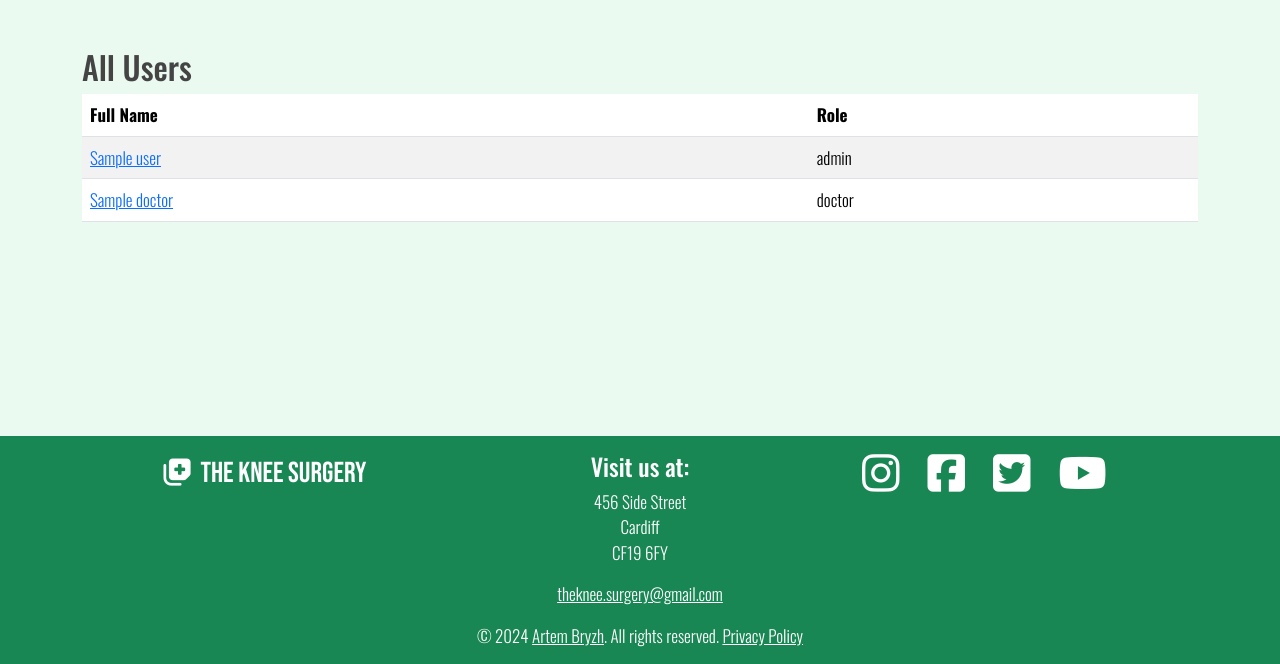
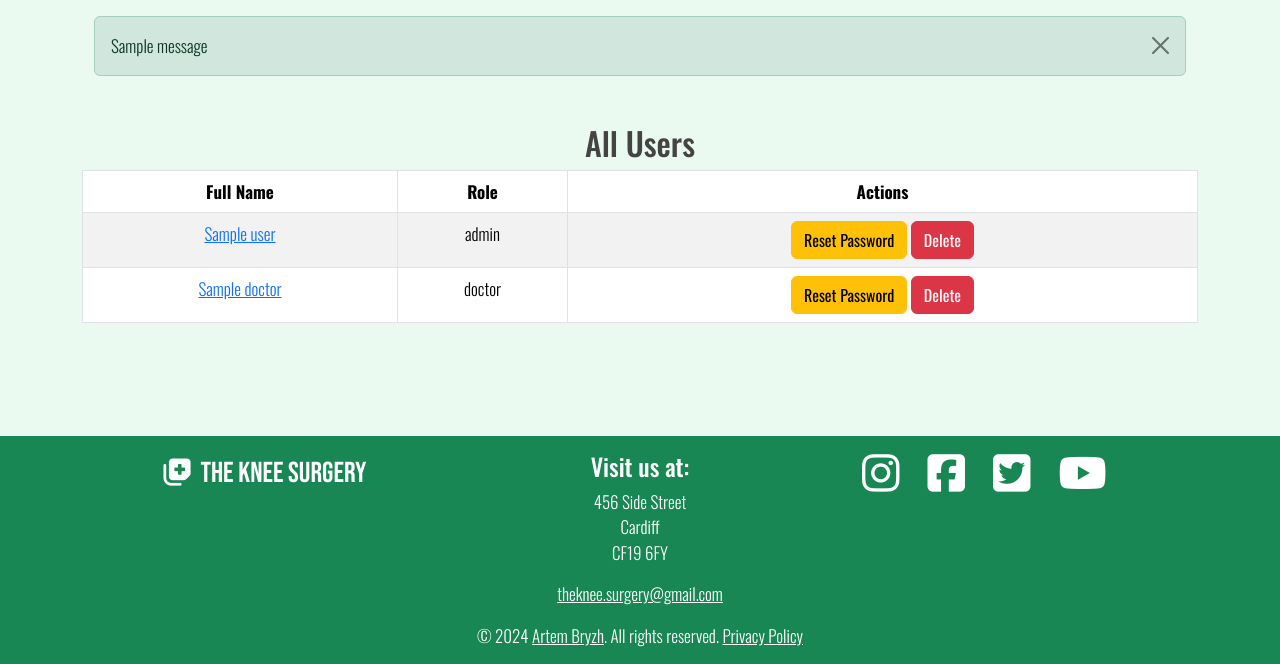
Before and after one commit to pagaslav/theknee-surgery, a Flask app: page /admin/users in a window 1280 px wide. Shown: the part 136-800 px from the top of the page. Run offline with Flask 3, Linux system fonts and the light colour scheme; the visitor is signed in with stand-in values (Sample User, id 1); one stand-in notice (Sample message) is shown; a database or web service that is not in the repository returns one stand-in record (values such as "Sample title"); some libraries are stand-ins or nearby versions.

Commit message:
feat(add password validation and admin controls): add password validation and admin controls
Added client-side and server-side password validation to ensure security requirements. This includes
updates to the signup and profile routes, as well as corresponding JavaScript functions and CSS
styles. Also added password reset and user deletion buttons for admin users in the admin panel.

```diff
--- a/app.py
+++ b/app.py
@@ -12,6 +12,9 @@ from datetime import timedelta, datetime
 import cloudinary
 import cloudinary.uploader
 import cloudinary.api
+import secrets
+import string
+import re
 
 # Checking if env.py file exists for environment variables
 if os.path.exists("env.py"):
@@ -42,6 +45,55 @@ def index():
     return render_template('index.html')
 
 
+# @app.route("/signup", methods=["GET", "POST"])
+# def signup():
+#     if request.method == "POST":
+#         # Get form data
+#         name = request.form.get("name")
+#         gender = request.form.get("gender")
+#         dob = request.form.get("dob")  # Get date of birth
+#         phone = request.form.get("phone")
+#         # Convert email to lower case
+#         email = request.form.get("email").lower()
+#         password = request.form.get("password")
+#         confirm_password = request.form.get("confirm_password")
+#         # Check if the email already exists
+#         existing_user = mongo.db.users.find_one({"email": email})
+#         if existing_user:
+#             flash(
+#                 "Email already exists. Please use a different email.", "danger"
+#             )
+#             return redirect(url_for("signup"))
+
+#         # Check if passwords match
+#         if password == confirm_password:
+#             # Hash the password
+#             hashed_password = generate_password_hash(password)
+#             # Create a new user record
+#             new_user = {
+#                 "name": name,
+#                 "gender": gender,
+#                 "dob": dob,  # Save date of birth
+#                 "phone": phone,
+#                 "email": email,
+#                 "password": hashed_password,
+#                 "role": "patient"  # Assign role
+#             }
+#             # Insert the new user into the database
+#             mongo.db.users.insert_one(new_user)
+#             flash("Registration successful!", "success")
+
+#             # Log the user in by adding their email to the session
+#             session["user"] = email
+
+#             return redirect(url_for("profile", username=email))
+#         else:
+#             flash("Passwords do not match. Please try again.", "danger")
+#             return redirect(url_for("signup"))
+
+#     # Render the signup template
+#     return render_template("signup.html")
+
 @app.route("/signup", methods=["GET", "POST"])
 def signup():
     if request.method == "POST":
@@ -50,43 +102,46 @@ def signup():
         gender = request.form.get("gender")
         dob = request.form.get("dob")  # Get date of birth
         phone = request.form.get("phone")
-        # Convert email to lower case
         email = request.form.get("email").lower()
         password = request.form.get("password")
         confirm_password = request.form.get("confirm_password")
+
         # Check if the email already exists
         existing_user = mongo.db.users.find_one({"email": email})
         if existing_user:
-            flash(
-                "Email already exists. Please use a different email.", "danger"
-            )
+            flash("Email already exists. Please use a different email.", "danger")
             return redirect(url_for("signup"))
 
         # Check if passwords match
-        if password == confirm_password:
-            # Hash the password
-            hashed_password = generate_password_hash(password)
-            # Create a new user record
-            new_user = {
-                "name": name,
-                "gender": gender,
-                "dob": dob,  # Save date of birth
-                "phone": phone,
-                "email": email,
-                "password": hashed_password,
-                "role": "patient"  # Assign role
-            }
-            # Insert the new user into the database
-            mongo.db.users.insert_one(new_user)
-            flash("Registration successful!", "success")
-
-            # Log the user in by adding their email to the session
-            session["user"] = email
-
-            return redirect(url_for("profile", username=email))
-        else:
+        if password != confirm_password:
             flash("Passwords do not match. Please try again.", "danger")
             return redirect(url_for("signup"))
+
+        # Validate password requirements
+        if not re.match(r"(?=.*\d)(?=.*[a-z])(?=.*[A-Z]).{8,}", password):
+            flash("Password must contain at least 8 characters, including UPPER/lowercase and numbers", "danger")
+            return redirect(url_for("signup"))
+
+        # Hash the password
+        hashed_password = generate_password_hash(password)
+        # Create a new user record
+        new_user = {
+            "name": name,
+            "gender": gender,
+            "dob": dob,
+            "phone": phone,
+            "email": email,
+            "password": hashed_password,
+            "role": "patient"
+        }
+        # Insert the new user into the database
+        mongo.db.users.insert_one(new_user)
+        flash("Registration successful!", "success")
+
+        # Log the user in by adding their email to the session
+        session["user"] = email
+
+        return redirect(url_for("profile", username=email))
 
     # Render the signup template
     return render_template("signup.html")
@@ -173,6 +228,111 @@ def add_doctor():
     else:
         flash("You do not have permission to access this page.", "danger")
         return redirect(url_for("index"))
+
+
+def generate_random_password(length=12):
+    characters = string.ascii_letters + string.digits + string.punctuation
+    return ''.join(secrets.choice(characters) for i in range(length))
+
+
+
+@app.route("/admin/reset_password", methods=["POST"])
+def reset_password_admin():
+    if "user" in session and mongo.db.users.find_one({"email": session["user"], "role": "admin"}):
+        user_id = request.form.get("user_id")
+        new_password = generate_random_password()  # Генерация случайного пароля
+
+        hashed_password = generate_password_hash(new_password)
+
+        user = mongo.db.users.find_one({"_id": ObjectId(user_id)})
+        if user:
+            mongo.db.users.update_one(
+                {"_id": ObjectId(user_id)},
+                {"$set": {"password": hashed_password}}
+            )
+            flash(f"Password reset successfully for {user['name']}! New password: {new_password}", "success")
+        else:
+            doctor = mongo.db.doctors.find_one({"_id": ObjectId(user_id)})
+            if doctor:
+                mongo.db.doctors.update_one(
+                    {"_id": ObjectId(user_id)},
+                    {"$set": {"password": hashed_password}}
+                )
+                flash(f"Password reset successfully for Dr. {doctor['name']}! New password: {new_password}", "success")
+            else:
+                flash("User not found.", "danger")
+        return redirect(url_for("admin_users"))
+    else:
+        flash("You do not have permission to access this page.", "danger")
+        return redirect(url_for("index"))
+
+
+
+@app.route("/admin/delete_user", methods=["POST"])
+def delete_user():
+    if "user" in session and mongo.db.users.find_one({"email": session["user"], "role": "admin"}):
+        user_id = request.form.get("user_id")
+
+        user = mongo.db.users.find_one({"_id": ObjectId(user_id)})
+        if user:
+            mongo.db.users.delete_one({"_id": ObjectId(user_id)})
+            flash("User deleted successfully!", "success")
+        else:
+            doctor = mongo.db.doctors.find_one({"_id": ObjectId(user_id)})
+            if doctor:
+                mongo.db.doctors.delete_one({"_id": ObjectId(user_id)})
+                flash("User deleted successfully!", "success")
+            else:
+                flash("User not found.", "danger")
+        return redirect(url_for("admin_users"))
+    else:
+        flash("You do not have permission to access this page.", "danger")
+        return redirect(url_for("index"))
+
+@app.route("/change_password", methods=["POST"])
+def change_password():
+    if "user" in session:
+        # Get form data
+        user_id = request.form.get("user_id")
+        current_password = request.form.get("current_password")
+        new_password = request.form.get("new_password")
+        confirm_new_password = request.form.get("confirm_new_password")
+
+        # Find the user in the database
+        user = mongo.db.users.find_one({"_id": ObjectId(user_id)})
+        if not user:
+            flash("User not found.", "danger")
+            return redirect(url_for("profile", username=session["user"]))
+
+        # Check if the current password is correct
+        if not check_password_hash(user["password"], current_password):
+            flash("Current password is incorrect.", "danger")
+            return redirect(url_for("profile", username=session["user"]))
+
+        # Check if new passwords match
+        if new_password != confirm_new_password:
+            flash("New passwords do not match.", "danger")
+            return redirect(url_for("profile", username=session["user"]))
+
+        # Validate new password requirements
+        if not re.match(r"(?=.*\d)(?=.*[a-z])(?=.*[A-Z]).{8,}", new_password):
+            flash("Password must contain at least 8 characters, including UPPER/lowercase and numbers.", "danger")
+            return redirect(url_for("profile", username=session["user"]))
+
+        # Hash the new password
+        hashed_password = generate_password_hash(new_password)
+
+        # Update the user's password in the database
+        mongo.db.users.update_one(
+            {"_id": ObjectId(user_id)},
+            {"$set": {"password": hashed_password}}
+        )
+
+        flash("Password updated successfully!", "success")
+        return redirect(url_for("profile", username=session["user"]))
+    else:
+        flash("You need to log in to change your password.", "danger")
+        return redirect(url_for("login"))
 
 
 @app.route("/logout")
--- a/static/css/style.css
+++ b/static/css/style.css
@@ -258,12 +258,14 @@ footer {
 }
 
 /* Password requirements */
-#password-requirements {
+#password-requirements-register,
+#password-requirements-change {
   display: flex;
   flex-wrap: wrap;
 }
 
-#password-requirements p {
+#password-requirements-register p,
+#password-requirements-change p {
   font-size: 0.9em;
   color: gray;
   display: inline;
--- a/static/js/script.js
+++ b/static/js/script.js
@@ -188,41 +188,59 @@ $(document).ready(function () {
       })
     }
   })
+  $("#togglePasswordForm").click(function () {
+    $("#changePasswordForm").toggleClass("d-none")
+  })
 })
 
-function togglePasswordVisibility(inputId, iconId) {
-  let passwordInput = document.getElementById(inputId)
-  let passwordIcon = document.getElementById(iconId)
-  if (passwordInput.type === "password") {
-    passwordInput.type = "text"
-    passwordIcon.classList.remove("fa-eye")
-    passwordIcon.classList.add("fa-eye-slash")
+// Function to validate password requirements
+function validatePassword(id, requirementsId) {
+  const password = document.getElementById(id).value
+  const requirements = document.getElementById(requirementsId)
+
+  const length = requirements.querySelector('p[id^="length"]')
+  const uppercase = requirements.querySelector('p[id^="uppercase"]')
+  const number = requirements.querySelector('p[id^="number"]')
+
+  // Check length
+  if (password.length >= 8) {
+    length.classList.remove("neutral")
+    length.classList.add("valid")
   } else {
-    passwordInput.type = "password"
-    passwordIcon.classList.remove("fa-eye-slash")
-    passwordIcon.classList.add("fa-eye")
-  }
-}
-
-function validatePassword(password) {
-  // Check the length of the password
-  if (password.length >= 8) {
-    $("#length").removeClass("neutral invalid").addClass("valid")
-  } else {
-    $("#length").removeClass("neutral valid").addClass("invalid")
+    length.classList.remove("valid")
+    length.classList.add("neutral")
   }
 
   // Check for uppercase letter
   if (/[A-Z]/.test(password)) {
-    $("#uppercase").removeClass("neutral invalid").addClass("valid")
+    uppercase.classList.remove("neutral")
+    uppercase.classList.add("valid")
   } else {
-    $("#uppercase").removeClass("neutral valid").addClass("invalid")
+    uppercase.classList.remove("valid")
+    uppercase.classList.add("neutral")
   }
 
   // Check for number
   if (/\d/.test(password)) {
-    $("#number").removeClass("neutral invalid").addClass("valid")
+    number.classList.remove("neutral")
+    number.classList.add("valid")
   } else {
-    $("#number").removeClass("neutral valid").addClass("invalid")
+    number.classList.remove("valid")
+    number.classList.add("neutral")
   }
 }
+
+// Function to toggle password visibility
+function togglePasswordVisibility(passwordFieldId, iconId) {
+  const passwordField = document.getElementById(passwordFieldId)
+  const icon = document.getElementById(iconId)
+  if (passwordField.type === "password") {
+    passwordField.type = "text"
+    icon.classList.remove("fa-eye")
+    icon.classList.add("fa-eye-slash")
+  } else {
+    passwordField.type = "password"
+    icon.classList.remove("fa-eye-slash")
+    icon.classList.add("fa-eye")
+  }
+}
--- a/templates/admin_users.html
+++ b/templates/admin_users.html
@@ -1,12 +1,36 @@
 {% extends "base.html" %} {% block title %}All Users{% endblock %} {% block
 content %}
 <main class="container">
-  <h2 class="mt-5">All Users</h2>
-  <table class="table table-striped">
-    <thead>
+  <!-- Flash messages section -->
+  <div class="container mt-3">
+    {% with messages = get_flashed_messages(with_categories=true) %} {% if
+    messages %}
+    <div class="flash-messages">
+      {% for category, message in messages %}
+      <div
+        class="alert alert-{{ category }} alert-dismissible fade show"
+        role="alert"
+      >
+        {{ message }}
+        <button
+          type="button"
+          class="btn-close"
+          data-bs-dismiss="alert"
+          aria-label="Close"
+        ></button>
+      </div>
+      {% endfor %}
+    </div>
+    {% endif %} {% endwith %}
+  </div>
+  <h2 class="mt-5 text-center">All Users</h2>
+  <div class="table-responsive">
+    <table class="table table-striped table-bordered table-hover text-center">
+      <thead class="thead-dark">
         <tr>
           <th scope="col">Full Name</th>
           <th scope="col">Role</th>
+          <th scope="col">Actions</th>
         </tr>
       </thead>
       <tbody>
@@ -18,6 +42,28 @@ content %}
             >
           </td>
           <td>{{ user.role }}</td>
+          <td>
+            <form
+              method="POST"
+              action="{{ url_for('reset_password_admin') }}"
+              style="display: inline"
+              onsubmit="return confirm('Are you sure you want to reset the password for {{ user.name }}?');"
+            >
+              <input type="hidden" name="user_id" value="{{ user._id }}" />
+              <button type="submit" class="btn btn-warning">
+                Reset Password
+              </button>
+            </form>
+            <form
+              method="POST"
+              action="{{ url_for('delete_user') }}"
+              style="display: inline"
+              onsubmit="return confirm('Are you sure you want to delete {{ user.name }}?');"
+            >
+              <input type="hidden" name="user_id" value="{{ user._id }}" />
+              <button type="submit" class="btn btn-danger">Delete</button>
+            </form>
+          </td>
         </tr>
         {% endfor %} {% for doctor in doctors %}
         <tr>
@@ -27,9 +73,30 @@ content %}
             >
           </td>
           <td>doctor</td>
+          <td>
+            <form
+              method="POST"
+              action="{{ url_for('reset_password_admin') }}"
+              style="display: inline"
+            >
+              <input type="hidden" name="user_id" value="{{ doctor._id }}" />
+              <button type="submit" class="btn btn-warning">
+                Reset Password
+              </button>
+            </form>
+            <form
+              method="POST"
+              action="{{ url_for('delete_user') }}"
+              style="display: inline"
+            >
+              <input type="hidden" name="user_id" value="{{ doctor._id }}" />
+              <button type="submit" class="btn btn-danger">Delete</button>
+            </form>
+          </td>
         </tr>
         {% endfor %}
       </tbody>
     </table>
+  </div>
 </main>
 {% endblock %}
```
Also changed, not shown: templates/profile.html (+65 -0 lines), templates/signup.html (+18 -14 lines). Lines whose indentation alone changed are shown as unchanged.
